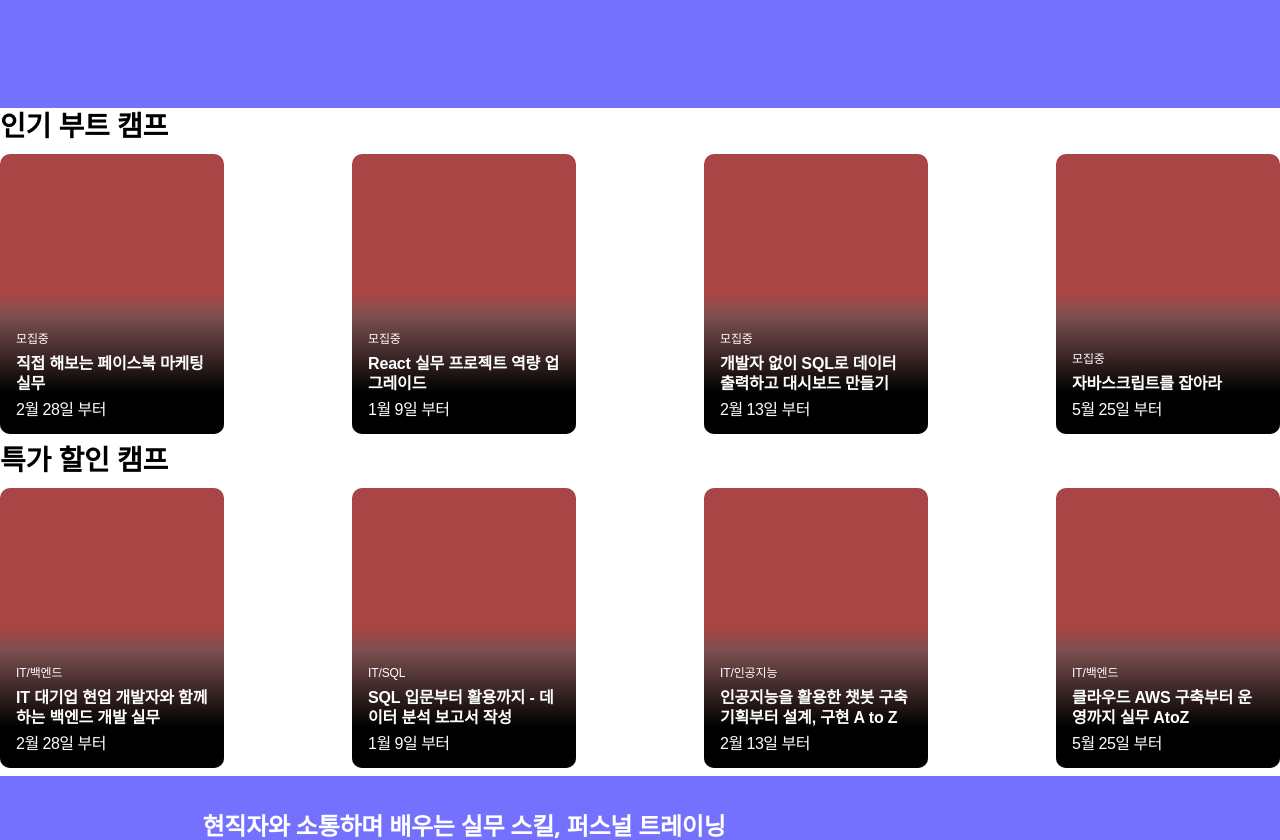
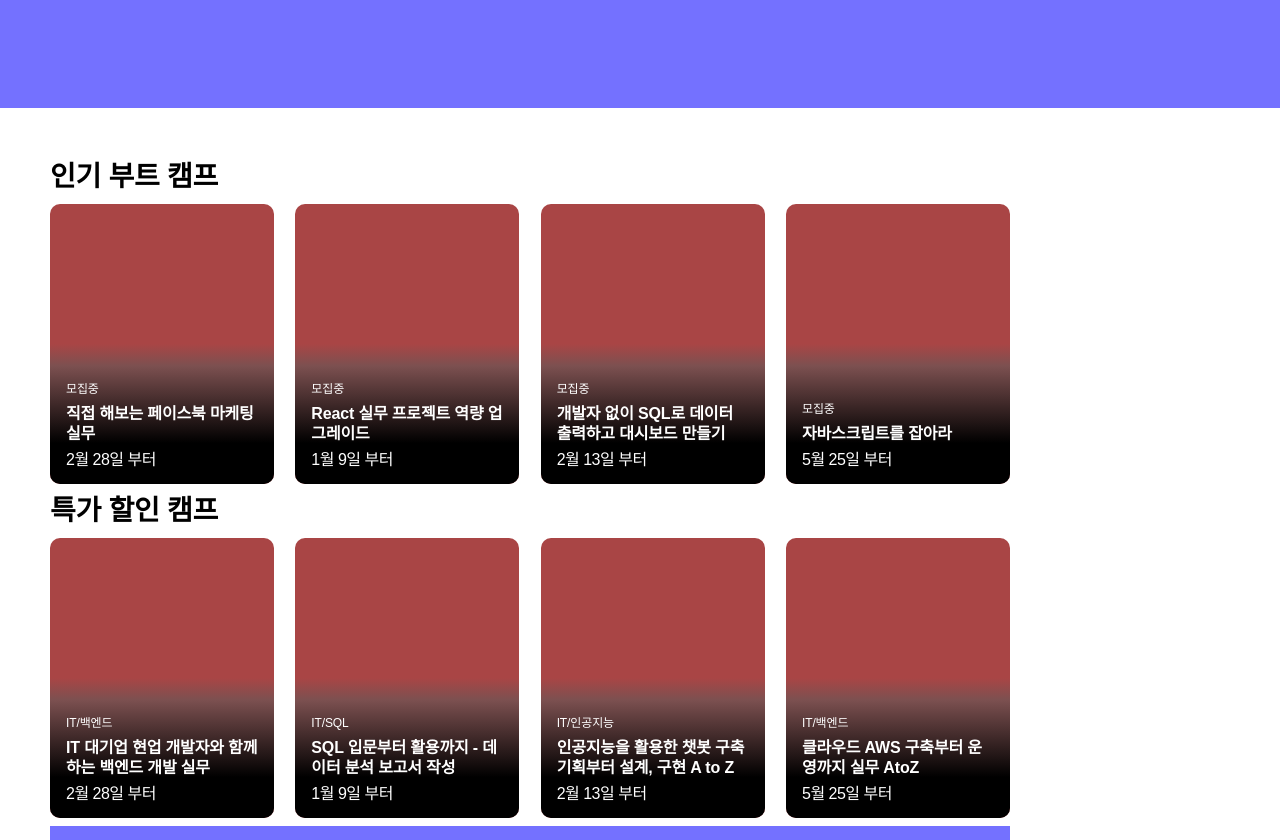
Before and after one commit to JangSaeYoung/my-caffein, a React (Create React App) app: page / in a window 1280 px wide. Shown: the part 452-1292 px from the top of the page. Built offline with nearby package versions, Linux system fonts and the light colour scheme.

Commit message:
[Feat]Home: className 변경 및 import 절대경로 설정

```diff
--- a/src/pages/Home/Home.tsx
+++ b/src/pages/Home/Home.tsx
@@ -1,39 +1,32 @@
 // import { Link } from 'react-router-dom';
 import styled from "styled-components";
-import Navigation from "../../components/Navigation/Navigation";
-import Footer from "../../components/Footer/Footer";
 import React, { useState, useEffect } from "react";
-import CommuContainer from "./Components/CommunitySection";
-import Banner from "../../components/Banner/Banner";
-import CampContainer from "./Components/CampSection";
-import Slide from "../../components/Slide/Slide";
-import Header from "./Components/HeaderSection";
-
+import { Banner, Footer } from "components";
 import { CampSection, HeaderSection, CommunitySection } from "./Components";
 
 const Home = () => {
   return (
-    <HomeContainer>
+    <Container>
       <HeaderSection />
-      <div className="mainContainer">
+      <MainContainer>
         <CampSection title={""} camps={[]} />
         <Banner />
         <CommunitySection title={""} commus={[]} />
-      </div>
+      </MainContainer>
       <Footer />
       {/* <Link to="/CampDetail">캠프자세히보기</Link>
         <Link to="/CommunityDetail">커뮤니티자세히보기</Link> */}
-    </HomeContainer>
+    </Container>
   );
 };
 
 export default Home;
 
-const HomeContainer = styled.div`
+const Container = styled.div`
   margin: 0 auto;
+`;
 
-  .maincontainer {
-    max-width: 960px;
-    background-color: pink;
-  }
+const MainContainer = styled.div`
+  max-width: 960px;
+  margin: 50px 50px 0 50px;
 `;
```
